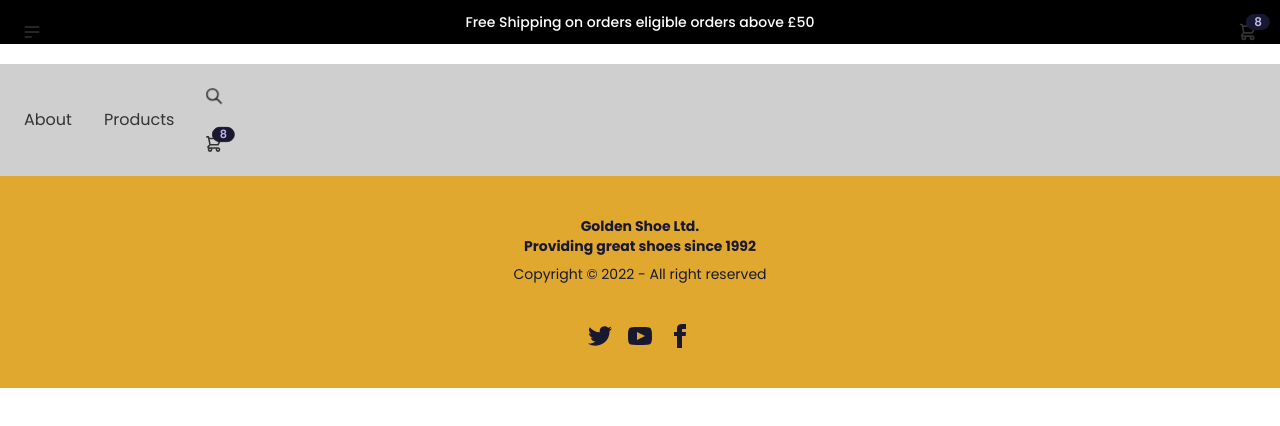
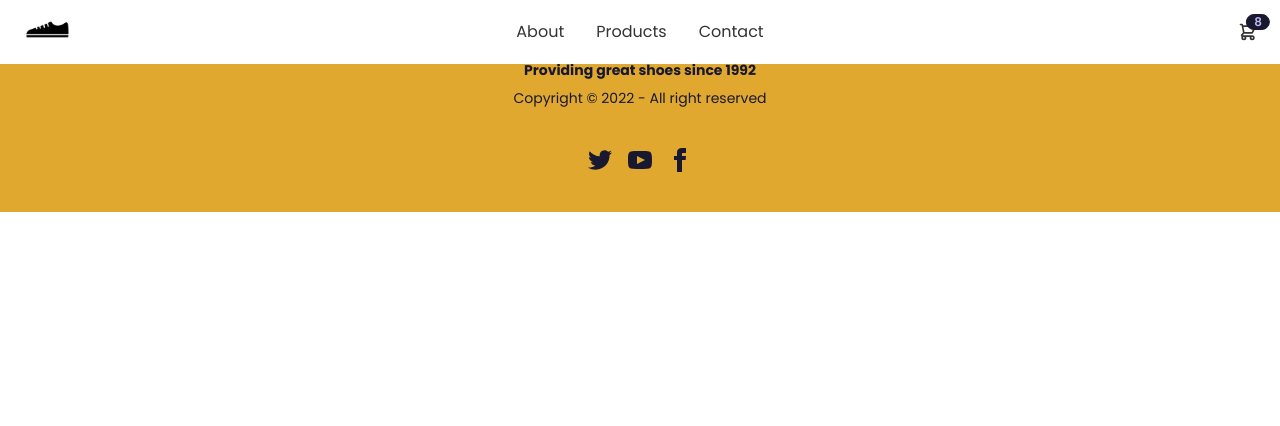
Before and after one commit to ahmadalghali/cambu, a Vue app: page / in a window 1280 px wide. Shown: the top 426 px of the page. Built offline with nearby package versions, Linux system fonts and the light colour scheme.

Commit message:
refacto navbar layout

```diff
--- a/src/App.vue
+++ b/src/App.vue
@@ -6,10 +6,12 @@ import Footer from "./components/footer/index.vue";
 </script>
 
 <template>
-  <AnnouncementTopBar />
-  <NavBar />
-  <!-- <RouterView />
-  <Footer /> -->
+  <div class="relative">
+    <AnnouncementTopBar />
+    <NavBar />
+    <RouterView />
+    <Footer />
+  </div>
 </template>
 
 <style scoped></style>
--- a/src/components/nav/index.vue
+++ b/src/components/nav/index.vue
@@ -1,64 +1,64 @@
 <script setup lang="ts">
 import NavSideBar from "./NavSideBar.vue";
 import Footer from "../footer/index.vue";
+
+import { RouterLink, useRouter } from "vue-router";
+
+const router = useRouter();
 </script>
 <template>
-  <header>
-    <div class="navbar bg-base-100">
+  <!-- <header> -->
+  <div class="navbar bg-base-100 z-50 fixed">
     <div class="navbar-start">
       <div class="dropdown">
-          <label tabindex="0" class="btn btn-ghost btn-circle">
+        <label tabindex="0" class="btn btn-ghost sm:hidden">
           <svg
             xmlns="http://www.w3.org/2000/svg"
-              class="h-5 w-5"
             fill="none"
             viewBox="0 0 24 24"
-              stroke="currentColor"
+            class="inline-block w-5 h-5 stroke-current"
           >
             <path
               stroke-linecap="round"
               stroke-linejoin="round"
               stroke-width="2"
-                d="M4 6h16M4 12h16M4 18h7"
-              />
+              d="M4 6h16M4 12h16M4 18h16"
+            ></path>
           </svg>
         </label>
         <ul
           tabindex="0"
           class="menu menu-compact dropdown-content mt-3 p-2 shadow bg-base-100 rounded-box w-52"
         >
-            <li><a>Homepage</a></li>
-            <li><a>Portfolio</a></li>
-            <li><a>About</a></li>
+          <li><RouterLink to="/about">About</RouterLink></li>
+          <li><RouterLink to="/products">Products</RouterLink></li>
+          <li><RouterLink to="/contact">Contact</RouterLink></li>
         </ul>
       </div>
-      </div>
-      <div class="navbar-center">
-        <!-- <a class=" normal-case text-xl">Golden Shoe</a> -->
       <img
         src="../../assets/shoe-logo.png"
-          alt="golden shoe company logo"
-          class="cursor-pointer h-12"
+        alt="logo"
+        class="h-12 w-12 hidden sm:flex ml-4 cursor-pointer"
+        @click="router.push('/')"
       />
     </div>
+    <div class="navbar-center hidden sm:flex">
+      <ul class="menu menu-horizontal p-0">
+        <li><RouterLink to="/about">About</RouterLink></li>
+        <li><RouterLink to="/products">Products</RouterLink></li>
+        <li><RouterLink to="/contact">Contact</RouterLink></li>
+      </ul>
+    </div>
+    <div class="navbar-center-mobile sm:hidden">
+      <img
+        src="../../assets/shoe-logo.png"
+        alt="logo"
+        class="h-10 w-10 mx-auto cursor-pointer"
+        @click="router.push('/')"
+      />
+    </div>
+
     <div class="navbar-end">
-        <button class="btn btn-ghost btn-circle">
-          <svg
-            xmlns="http://www.w3.org/2000/svg"
-            class="h-5 w-5"
-            fill="none"
-            viewBox="0 0 24 24"
-            stroke="currentColor"
-          >
-            <path
-              stroke-linecap="round"
-              stroke-linejoin="round"
-              stroke-width="2"
-              d="M21 21l-6-6m2-5a7 7 0 11-14 0 7 7 0 0114 0z"
-            />
-          </svg>
-        </button>
-        <div class="flex-none">
       <div class="dropdown dropdown-end">
         <label tabindex="0" class="btn btn-ghost btn-circle">
           <div class="indicator">
@@ -93,145 +93,7 @@ import Footer from "../footer/index.vue";
         </div>
       </div>
     </div>
-        <!-- <button class="btn btn-ghost btn-circle">
-          <div class="indicator">
-            <svg
-              xmlns="http://www.w3.org/2000/svg"
-              class="h-5 w-5"
-              fill="none"
-              viewBox="0 0 24 24"
-              stroke="currentColor"
-            >
-              <path
-                stroke-linecap="round"
-                stroke-linejoin="round"
-                stroke-width="2"
-                d="M15 17h5l-1.405-1.405A2.032 2.032 0 0118 14.158V11a6.002 6.002 0 00-4-5.659V5a2 2 0 10-4 0v.341C7.67 6.165 6 8.388 6 11v3.159c0 .538-.214 1.055-.595 1.436L4 17h5m6 0v1a3 3 0 11-6 0v-1m6 0H9"
-              />
-            </svg>
-            <span class="badge badge-xs badge-primary indicator-item"></span>
   </div>
-        </button> -->
-      </div>
-    </div>
-
-    <div class="drawer">
-      <input id="my-drawer-3" type="checkbox" class="drawer-toggle" />
-      <div class="drawer-content flex flex-col">
-        <!-- Navbar -->
-        <div class="w-full navbar bg-base-300">
-          <div class="flex-none lg:hidden">
-            <label for="my-drawer-3" class="btn btn-square btn-ghost">
-              <svg
-                xmlns="http://www.w3.org/2000/svg"
-                fill="none"
-                viewBox="0 0 24 24"
-                class="inline-block w-6 h-6 stroke-current"
-              >
-                <path
-                  stroke-linecap="round"
-                  stroke-linejoin="round"
-                  stroke-width="2"
-                  d="M4 6h16M4 12h16M4 18h16"
-                ></path>
-              </svg>
-            </label>
-          </div>
-          <div class="flex-none hidden lg:block">
-            <ul class="menu menu-horizontal">
-              <!-- Navbar menu content here -->
-              <li><a>About</a></li>
-              <li><a>Products</a></li>
-              <div class="float-right">
-                <button class="btn btn-ghost btn-circle">
-                  <svg
-                    xmlns="http://www.w3.org/2000/svg"
-                    class="h-5 w-5"
-                    fill="none"
-                    viewBox="0 0 24 24"
-                    stroke="currentColor"
-                  >
-                    <path
-                      stroke-linecap="round"
-                      stroke-linejoin="round"
-                      stroke-width="2"
-                      d="M21 21l-6-6m2-5a7 7 0 11-14 0 7 7 0 0114 0z"
-                    />
-                  </svg>
-                </button>
-                <div class="flex-none">
-                  <div class="dropdown dropdown-end">
-                    <label tabindex="0" class="btn btn-ghost btn-circle">
-                      <div class="indicator">
-                        <svg
-                          xmlns="http://www.w3.org/2000/svg"
-                          class="h-5 w-5"
-                          fill="none"
-                          viewBox="0 0 24 24"
-                          stroke="currentColor"
-                        >
-                          <path
-                            stroke-linecap="round"
-                            stroke-linejoin="round"
-                            stroke-width="2"
-                            d="M3 3h2l.4 2M7 13h10l4-8H5.4M7 13L5.4 5M7 13l-2.293 2.293c-.63.63-.184 1.707.707 1.707H17m0 0a2 2 0 100 4 2 2 0 000-4zm-8 2a2 2 0 11-4 0 2 2 0 014 0z"
-                          />
-                        </svg>
-                        <span class="badge badge-sm indicator-item">8</span>
-                      </div>
-                    </label>
-                    <div
-                      tabindex="0"
-                      class="mt-3 card card-compact dropdown-content w-52 bg-base-100 shadow"
-                    >
-                      <div class="card-body">
-                        <span class="font-bold text-lg">8 Items</span>
-                        <span class="text-info">Subtotal: $999</span>
-                        <div class="card-actions">
-                          <button class="btn btn-primary btn-block">
-                            View cart
-                          </button>
-                        </div>
-                      </div>
-                    </div>
-                  </div>
-                </div>
-                <!-- <button class="btn btn-ghost btn-circle">
-          <div class="indicator">
-            <svg
-              xmlns="http://www.w3.org/2000/svg"
-              class="h-5 w-5"
-              fill="none"
-              viewBox="0 0 24 24"
-              stroke="currentColor"
-            >
-              <path
-                stroke-linecap="round"
-                stroke-linejoin="round"
-                stroke-width="2"
-                d="M15 17h5l-1.405-1.405A2.032 2.032 0 0118 14.158V11a6.002 6.002 0 00-4-5.659V5a2 2 0 10-4 0v.341C7.67 6.165 6 8.388 6 11v3.159c0 .538-.214 1.055-.595 1.436L4 17h5m6 0v1a3 3 0 11-6 0v-1m6 0H9"
-              />
-            </svg>
-            <span class="badge badge-xs badge-primary indicator-item"></span>
-          </div>
-        </button> -->
-              </div>
-            </ul>
-          </div>
-        </div>
-        <!-- Page Content -->
-        <RouterView />
-        <!-- Footer -->
-        <Footer />
-      </div>
-      <NavSideBar />
-    </div>
-  </header>
+  <!-- </header> -->
 </template>
 <style lang="scss" scoped></style>
-
-<!--
-        <li><RouterLink to="/about">About</RouterLink></li>
-        <li><RouterLink to="/products">Products</RouterLink></li>
-        <li><RouterLink to="/contact">Contact</RouterLink></li>
-     -->
```
Lines whose indentation alone changed are shown as unchanged.
